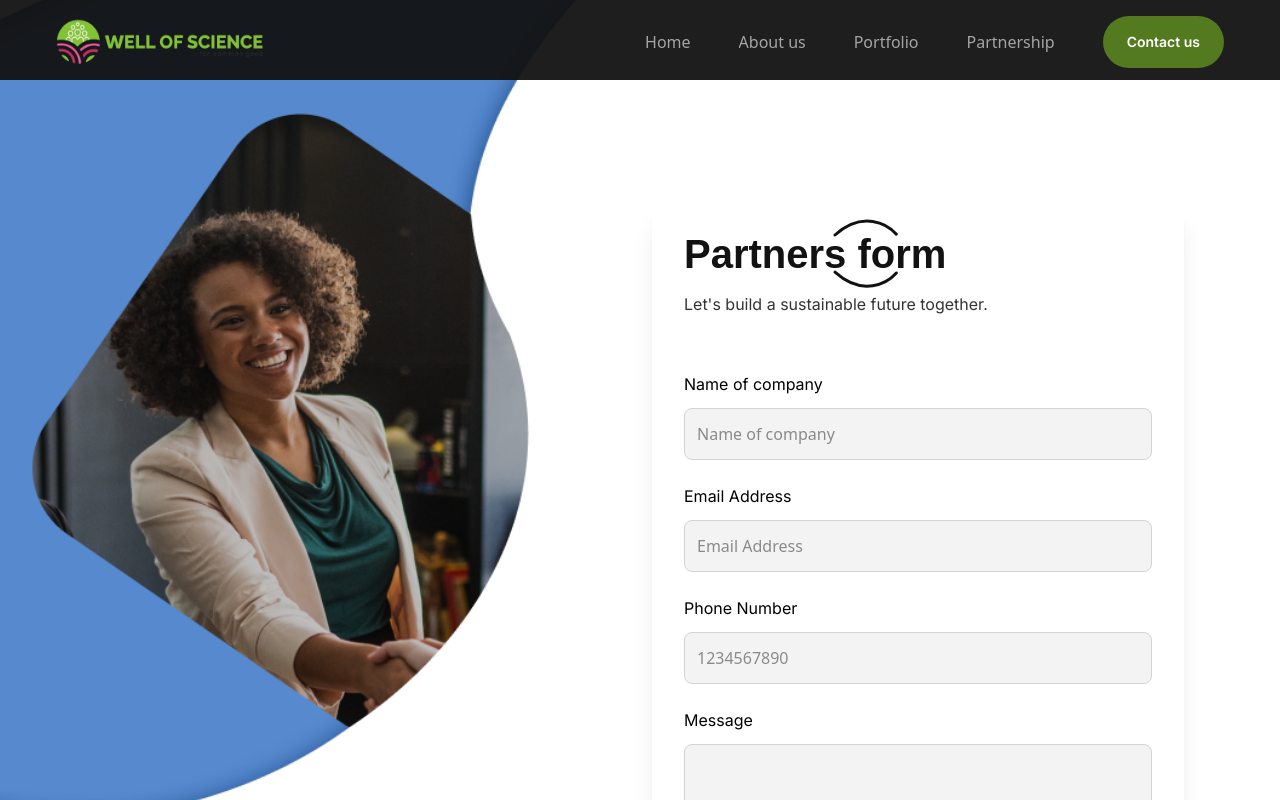
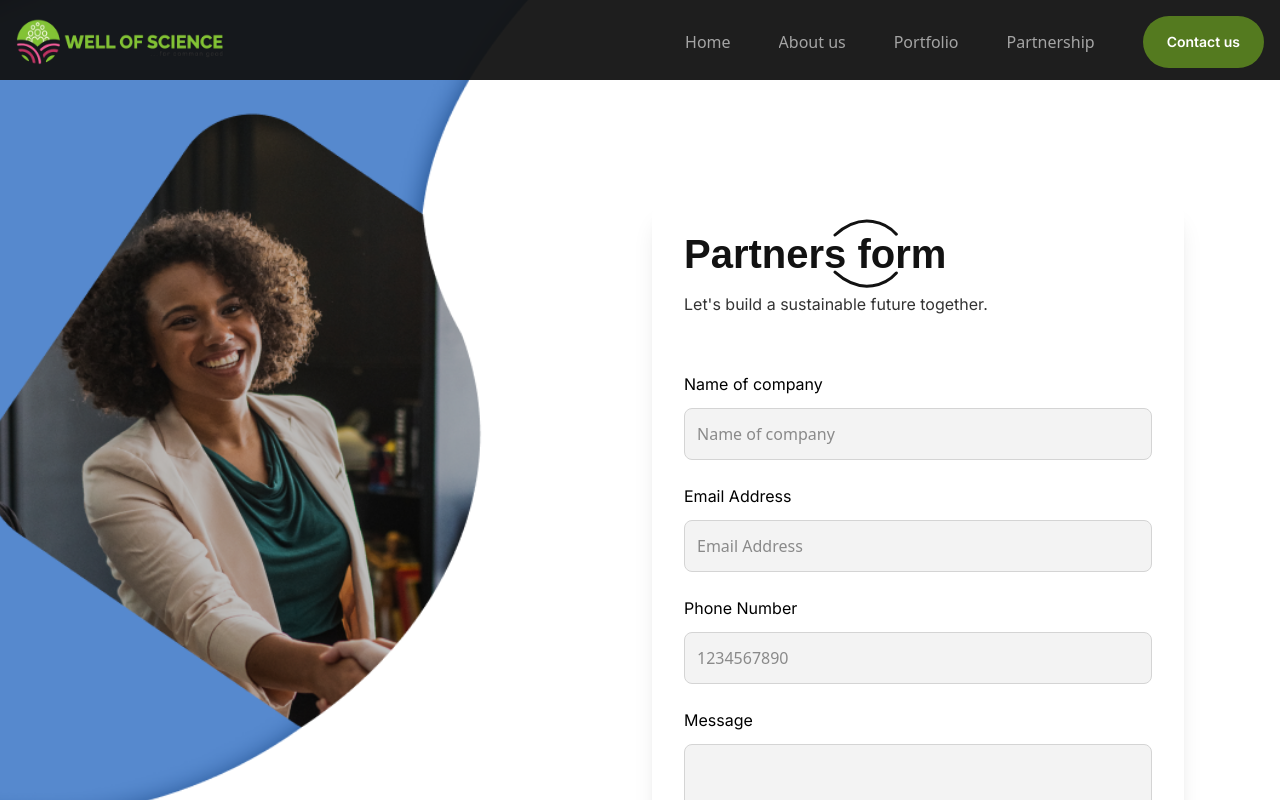
Before and after one commit to Abasifreke100/new-well-of-science, a React (Vite) app: page /partnership-form in a window 1280 px wide. Shown: the top 800 px of the page. Built offline with nearby package versions, Linux system fonts and the light colour scheme; a web font is replaced by a local one.

Commit message:
fix breakpoints issues

```diff
--- a/src/pages/partnership-form.jsx
+++ b/src/pages/partnership-form.jsx
@@ -10,7 +10,7 @@ export default function PartnerShipFormPage() {
         <img
           src={Desktop}
           alt="Responsive Image"
-          className="absolute z-20 hidden md:flex -top-10 w-full md:h-[897px] md:-top-32 lg:-top-28 object-cover lg:object-contain lg:-left-60"
+          className="absolute z-20 hidden md:flex -top-10 w-full md:h-[897px] md:-top-32 lg:-top-28 object-cover lg:object-contain lg:-left-60 xl:-left-72 2xl:-left-[22rem]"
         />
         <img
           src={Mobile}
--- a/tailwind.config.js
+++ b/tailwind.config.js
@@ -6,12 +6,13 @@ export default {
     container: {
       center: true,
     },
-    screens: {
-      sm: "375px",
-      md: "744px",
-      lg: "1200px",
-    },
+
     extend: {
+      screens: {
+        sm: "375px",
+        md: "744px",
+        lg: "1200px",
+      },
       colors: {
         green_one: "#547A1F",
         green_two: "#699431",
```
